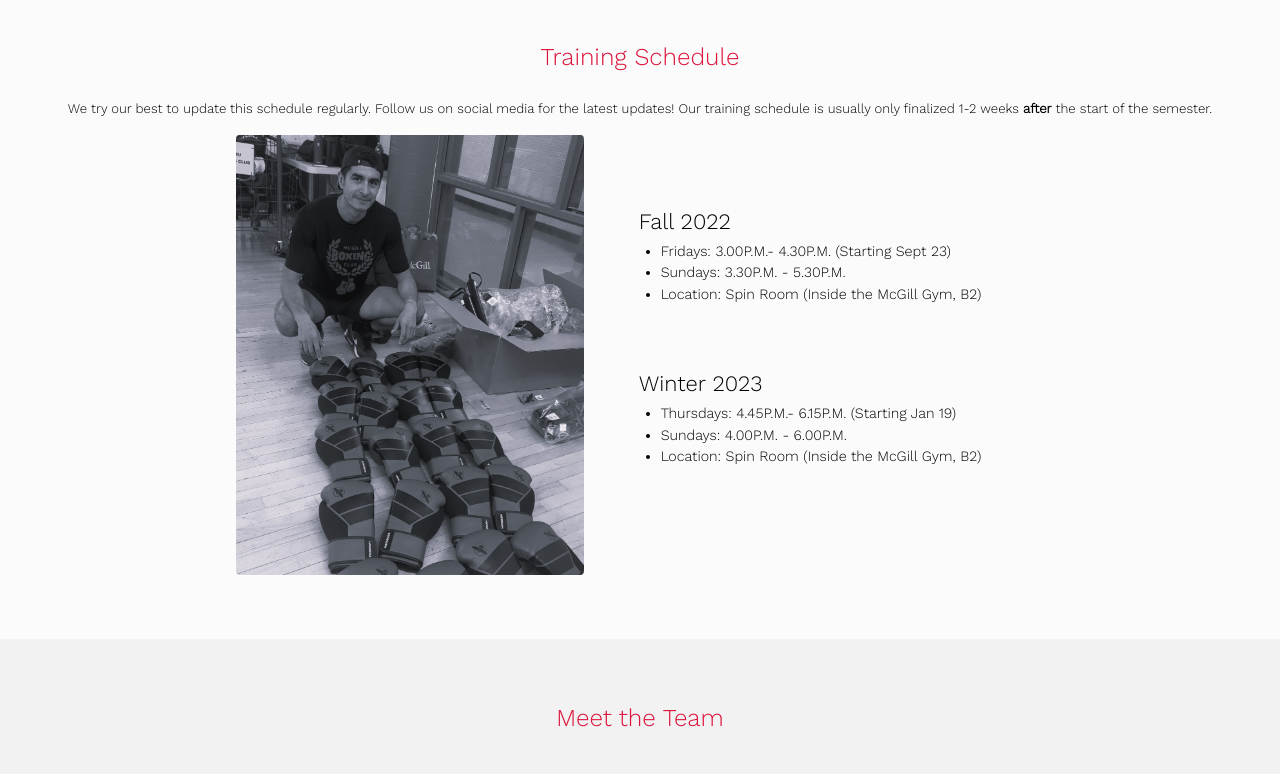
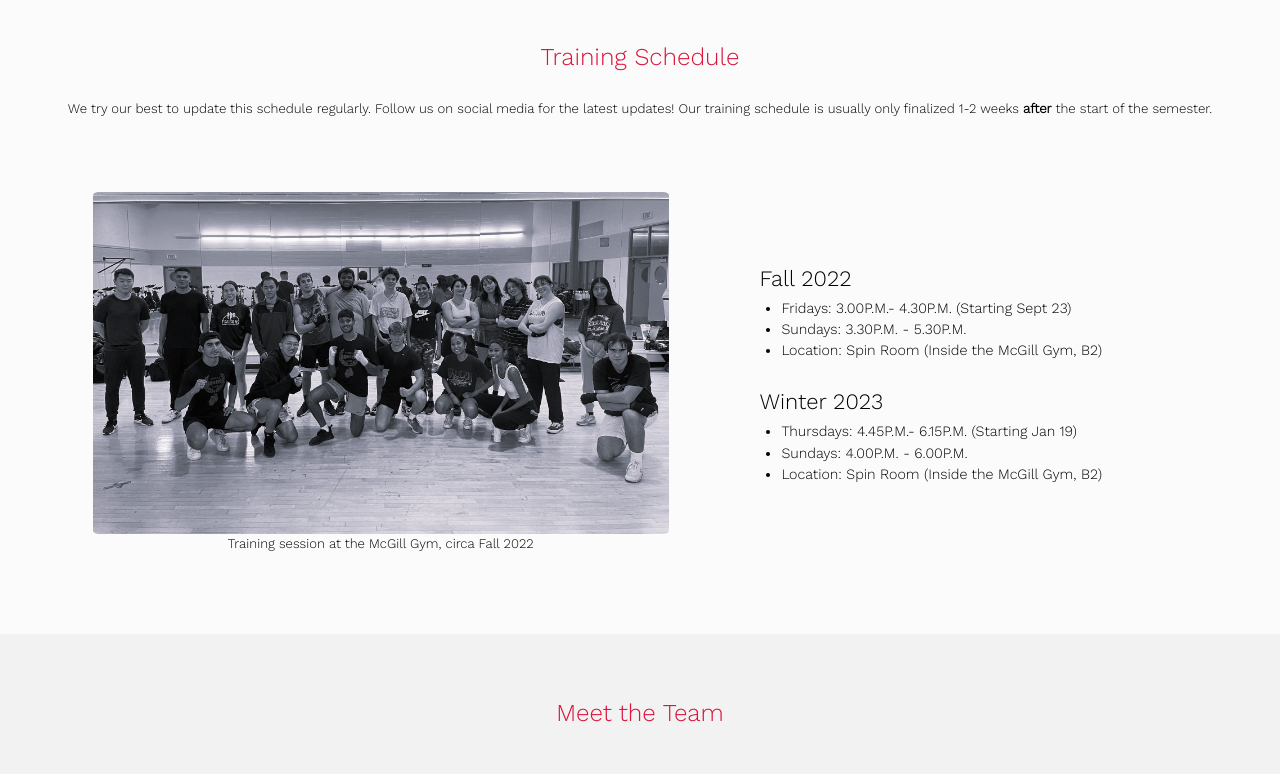
Before and after one commit to ongzh/MSBC-Website, a React (Create React App) app: page / in a window 1280 px wide. Shown: the part 1920-2694 px from the top of the page. Built offline with nearby package versions, Linux system fonts and the light colour scheme.

Commit message:
schedule page update

```diff
--- a/src/components/Schedule.js
+++ b/src/components/Schedule.js
@@ -1,4 +1,4 @@
-import schedule from "../data/schedule.jpg";
+import schedule from "../data/membership.jpg";
 import "../styles/Schedule.css";
 
 
@@ -6,10 +6,11 @@ function Schedule(){
     return <div id="schedule" style={{padding: "5%", backgroundColor: "rgba(250, 250, 250, 0.7)"}}>
         <h1 className="section-header">Training Schedule</h1>
         <p>We try our best to update this schedule regularly. Follow us on social media for the latest updates! Our training schedule is usually only finalized 1-2 weeks <strong>after</strong> the start of the semester.</p>
-        <div id="schedule-box">
+        <div id="schedule-container">
 
-            <div id="schdule-img-container">
+            <div id="schedule-img-container">
             <img src={schedule} alt="" id="schedule-img"></img>
+            <p>Training session at the McGill Gym, circa Fall 2022</p>
             </div>
 
             <div id='schedule-info-container'>
@@ -20,6 +21,7 @@ function Schedule(){
                 <li>Sundays: 3.30P.M. - 5.30P.M.</li>
                 <li>Location: Spin Room (Inside the McGill Gym, B2)</li>
             </ul>
+            <br></br>
             <h2> Winter 2023</h2>
             <ul className="semester-schedule">
                 <li>Thursdays: 4.45P.M.- 6.15P.M. (Starting Jan 19)</li>
@@ -28,8 +30,6 @@ function Schedule(){
             </ul>
             </div>
             </div>
-
-
         </div>
 
     </div>;
--- a/src/styles/Membership.css
+++ b/src/styles/Membership.css
@@ -6,7 +6,6 @@
 
 
 .member-pic-container{
-	align-items: center;
 	flex-basis: 50%;
 }
 img.members-pic{
--- a/src/styles/Schedule.css
+++ b/src/styles/Schedule.css
@@ -2,27 +2,38 @@
     padding-top: 0rem;
 }
 
-#schedule-box{
+#schedule-container{
     display: flex;
     flex-direction: column;
+    justify-content: space-between;
     align-items: center;
     border-radius: 1%;
 }
 
 #schedule-img-container{
-    flex-basis: 40%;
+    flex-basis: 100%;
 }
 
 #schedule-img{
-    max-height: 40rem;
+    height: auto;
+	max-width: 100%;
+	object-fit: fill ;
+	border-radius: 1%;
+	/* background: linear-gradient(white, white) padding-box,
+    linear-gradient(to left, black, crimson) border-box;
+    border: 0.25rem solid transparent;*/
+
+
+    /*max-height: 40rem;
     width:auto;
 	object-fit: fill ;
-    border-radius: 1%;
+    border-radius: 1%;*/
 
 }
 
 #schedule-info-container{
-    padding-top: 3rem;
+    padding-left: 3rem;
+    padding-right: 3rem;
     width: 100%;
 }
 
@@ -35,27 +46,46 @@ p{
 }
 
 
-@media (min-width: 500px) {
+@media only screen and (min-width: 768px) and (max-width:1179px){
 	#schedule-info-container{
-	  width: 75%;
+	  width: 100%;
 	}
+
+    #schedule-info{
+       text-align: center;
+    }
+
+    .semester-schedule{
+        list-style: none;
+        font-size: 1.5rem;
+    }
 
 }
 
-@media (min-width:1180px){
-    #schedule-box{
+@media only screen and (min-width:1180px){
+    #schedule-container{
         flex-direction: row;
-        justify-content: center;
+        justify-content: space-around;
+        padding-top: 5%;
+    }
+
+    #schedule-img-container{
+        flex-basis: 50%;
     }
 
     #schedule-info-container{
-        padding-left: 5rem;
         flex-basis: 40%;
     }
+
+}
+
+@media only screen and (min-width:2000px){
     .semester-schedule{
-        padding-bottom: 5rem;
+        font-size:2rem;
+        margin-bottom: 3rem;
     }
-    p{
-        font-size: 1.2rem;
+
+    #schedule-info h2{
+        font-size: 2.8rem;
     }
 }
--- a/src/styles/Team.css
+++ b/src/styles/Team.css
@@ -90,10 +90,21 @@
     .coach-profile-container{
       padding: 5rem;
       padding-bottom: 0rem;
+      padding-top: 2rem;
+    }
+
+    .coach-profile-container_picture{
+      width: 12rem;
+      height: 12rem;
     }
     .exec-profile-container{
       padding: 5rem;
       padding-bottom: 2rem;
+    }
+
+    .exec-profile-container_picture{
+      width: 12rem;
+      height: 12rem;
     }
   }
 
```
